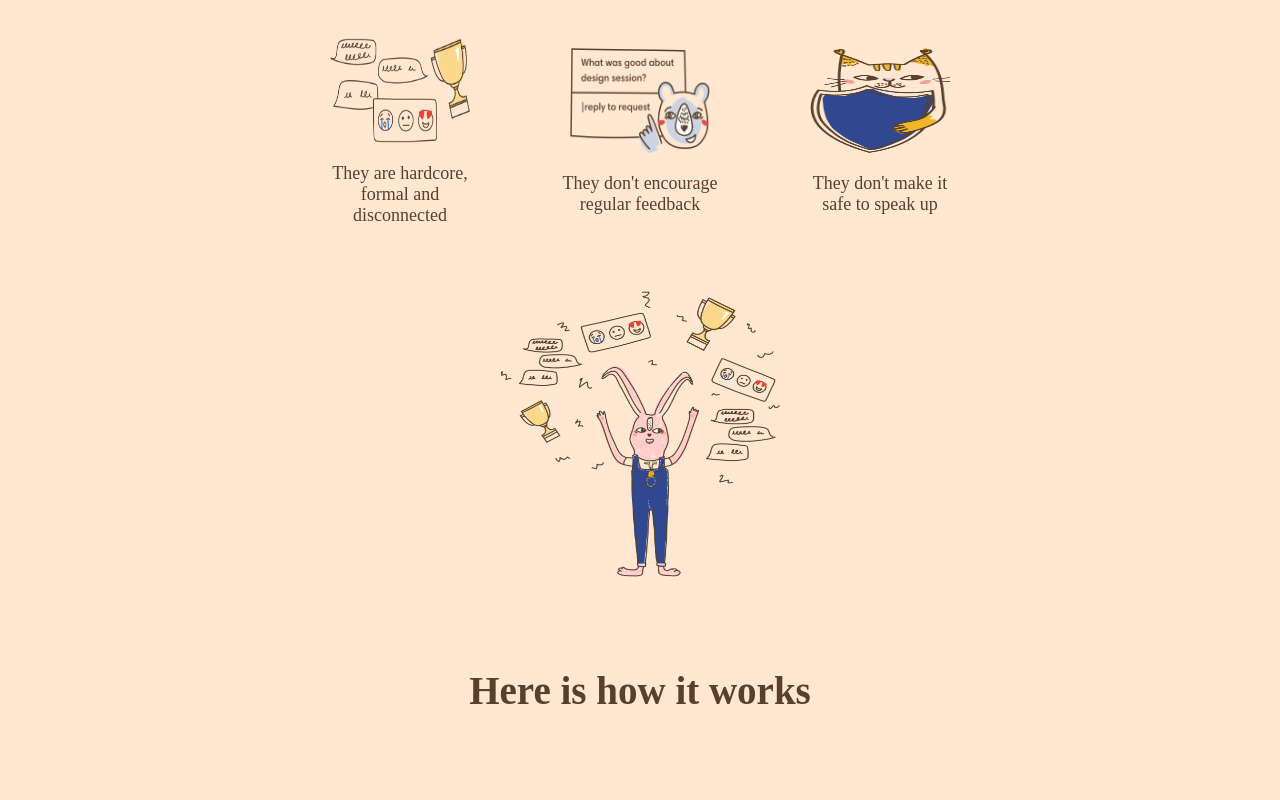
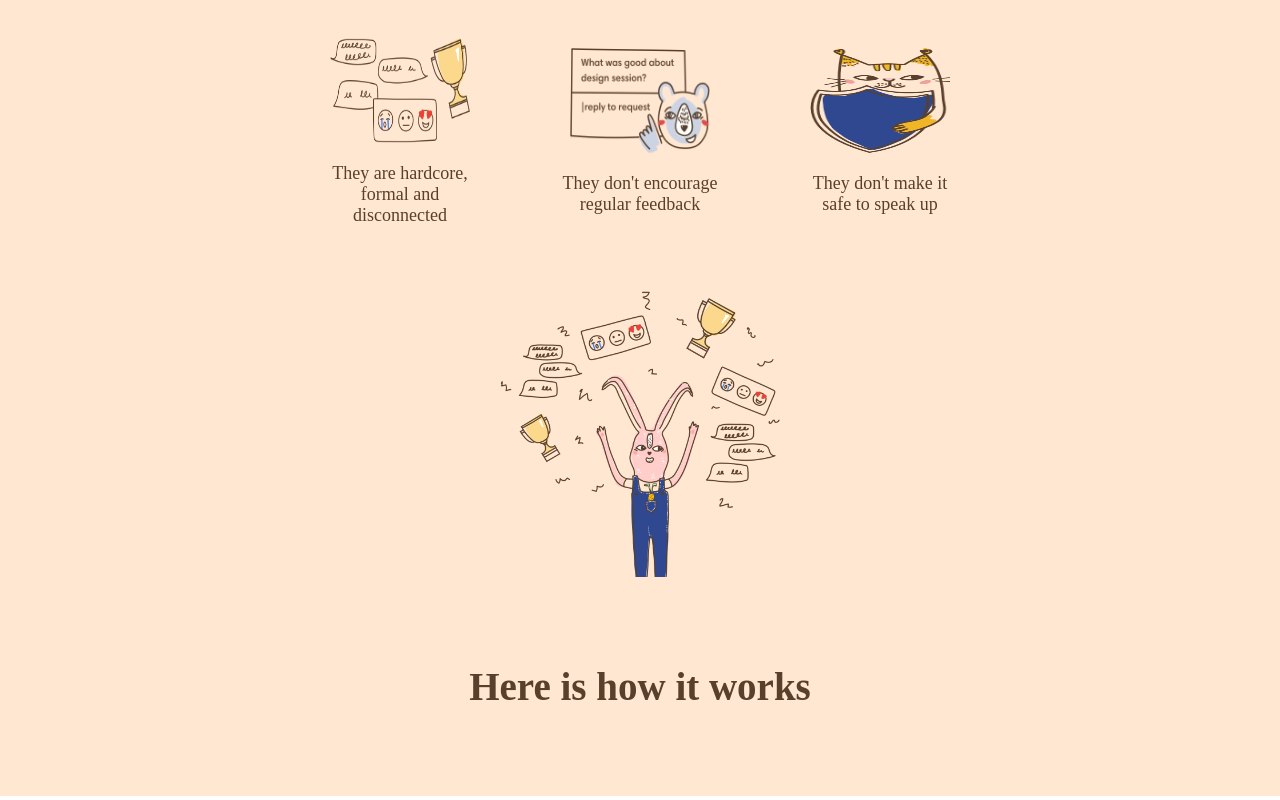
Before and after one commit to rocco-de-luca/node-sass-tembit, a website: page index.html in a window 1280 px wide. Shown: the part 1654-2454 px from the top of the page. Drawn offline with Linux system fonts and the light colour scheme.

Commit message:
modifiche scss

```diff
--- a/index.html
+++ b/index.html
@@ -84,9 +84,7 @@
                 </div>
             </section>
             <div class="container-img-after">
-                <div class="after">
-                    <img src="dist/img/after.png" alt="">
-                </div>
+                <div class="after"></div>
             </div>
             <div class="titletwo">
                 <h2>Here is how it works</h2>
--- a/src/scss/partials/_pages.scss
+++ b/src/scss/partials/_pages.scss
@@ -89,9 +89,11 @@ justify-content: center;
 align-items: center;
 }
 .after{
+    background-image: url(../img/after.png);
+    background-repeat: no-repeat;
+    background-size: cover;
+    width: 280px;
+height: 286px;
+display: block;
 }
-img{
-width: 280px;
-height: 286px;
- }
 }
```
Also changed, not shown: dist/css/main.css, 1 other file.
